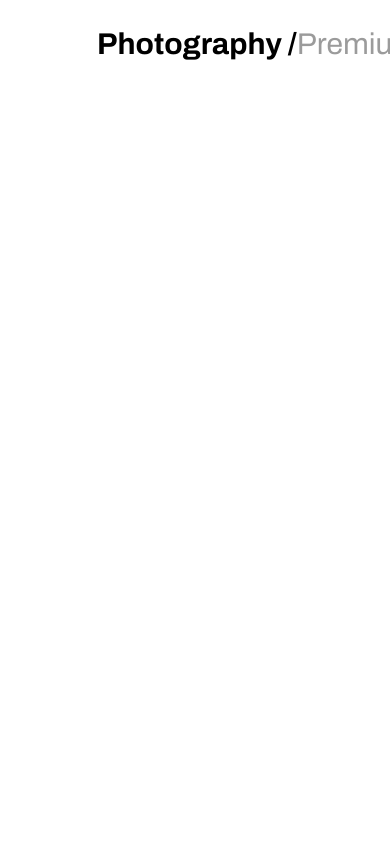
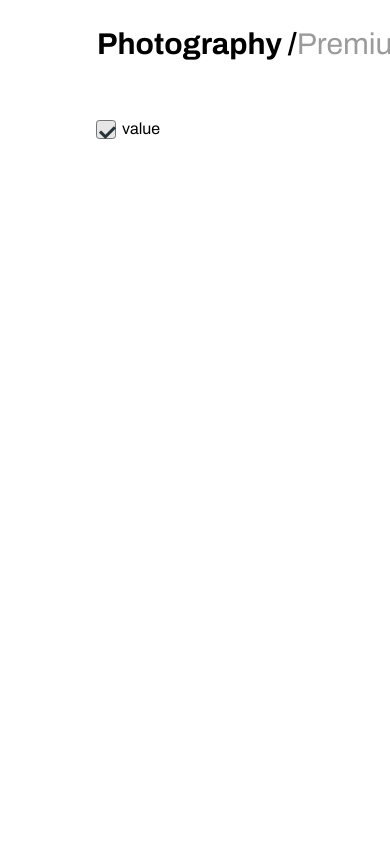
Before and after one commit to JGP84/challenge-bokokode, a React (Create React App) app: page / in a window 390 px wide. Shown: the part 1320-2164 px from the top of the page. Built offline with nearby package versions, Linux system fonts and the light colour scheme.

Commit message:
add responsive grid

```diff
--- /dev/null
+++ b/src/components/Checkbox.jsx
@@ -0,0 +1,96 @@
+import React from "react";
+import styled, { keyframes } from "styled-components";
+
+const Input = styled.input`
+  height: 0;
+  width: 0;
+  opacity: 0;
+  z-index: -1;
+`;
+
+const Label = styled.label`
+  position: relative;
+  display: inline-block;
+  cursor: ${props => (props.disabled ? "not-allowed" : "pointer")};
+  /* margin: 0.6em 1em; */
+  margin-left: 25px;
+`;
+
+const rotate = keyframes`
+ from {
+    opacity: 0;
+    transform: rotate(0deg);
+  }
+  to {
+    opacity: 1;
+    transform: rotate(45deg);
+  }
+`;
+
+const Indicator = styled.div`
+  width: 1.2em;
+  height: 1.2em;
+  background: #e6e6e6;
+  position: absolute;
+  top: 0em;
+  left: -1.6em;
+  border: 1px solid #757575;
+  border-radius: 0.2em;
+
+  ${Input}:not(:disabled):checked & {
+    background: #d1d1d1;
+  }
+
+  ${Label}:hover & {
+    background: #ccc;
+  }
+
+  &::after {
+    content: "";
+    position: absolute;
+    display: none;
+  }
+
+  ${Input}:checked + &::after {
+    display: block;
+    top: 0.1em;
+    left: 0.35em;
+    width: 35%;
+    height: 70%;
+    border: solid #263238;
+    border-width: 0 0.2em 0.2em 0;
+    animation-name: ${rotate};
+    animation-duration: 0.3s;
+    animation-fill-mode: forwards;
+  }
+
+  &::disabled {
+    cursor: not-allowed;
+  }
+`;
+
+export default function Checkbox({
+  value,
+  checked,
+  onChange,
+  name,
+  id,
+  label,
+  disabled
+}) {
+  return (
+    <Label htmlFor={id} disabled={disabled}>
+      {label}
+      <Input
+        id={id}
+        type="checkbox"
+        name={name}
+        value={value}
+        disabled={disabled}
+        checked={checked}
+        onChange={onChange}
+      />
+      <Indicator />
+    </Label>
+  );
+}
--- a/src/components/Main.jsx
+++ b/src/components/Main.jsx
@@ -1,5 +1,12 @@
-import React from "react";
+import React, { useState } from "react";
 import styled from "styled-components";
+import Checkbox from "./Checkbox";
+
+
+// Responsive
+const media = {
+mobile: '@media(max-width: 414px)'
+}
 
 const WrapperHeader = styled.div`
   display: flex;
@@ -32,7 +39,7 @@ const TitleSorts = styled.text`
 const Row = styled.div`
   max-width: 1266px;
   display: flex;
-  justify-content: end;
+  justify-content: space-between;
   margin-left: 97px;
   /*  background: blue; */
 `;
@@ -40,23 +47,42 @@ const Row = styled.div`
 const ColumnCheckboxes = styled.div`
   display: flex;
   flex-direction: column;
+  background: red;
+  width: 300px;
+
+  ${media.mobile}{
+    width: 0px;
+  }
+
 `;
-const Checkbox = styled.div`
+const WrapperCheckbox = styled.div`
   max-width: 327px;
   display: flex;
   flex-direction: column;
-  /* background: red; */
+  background: yellow;
 `;
 
 const GridProducts = styled.div`
   display: grid;
-  /* grid-template-columns: repeat(3, 1fr); */
-  /* grid-template-columns: repeat(auto-fill, minmax(283.02px, 1fr));
-  gap: 48px;  */
+  /* gap: 1rem;
+  grid-auto-rows: 22rem;
+  grid-template-columns: repeat(auto-fill, minmax(15rem, 1fr)); */
+  /* grid-auto-rows: 514px;
+  grid-template-columns: repeat(auto-fill, minmax(283.02px, 1fr)); */
   grid-template-columns: repeat(3, 283.02px);
-  grid-template-rows: repeat(2, 514px);
+ /*  grid-template-columns: repeat(auto-fill, minmax( 1fr, 283.02px)); */
+  /* grid-template-columns: repeat(auto-fill, minmax( 200px, auto)); */
+ /*  grid-template-columns: repeat(auto-fill, minmax( 200px, 1fr)); */
+  /* grid-template-rows: repeat(2, 514px);  */
+  grid-auto-rows: 514px;
   column-gap: 48px;
   row-gap: 52.55px;
+
+  ${media.mobile}{
+    grid-template-columns: 1fr;
+    grid-template-rows: 362px;
+    row-gap: 40px;
+  }
 `;
 
 const CardProduct = styled.div`
@@ -69,6 +95,11 @@ const CardProduct = styled.div`
   display: flex;
   flex-direction: column;
   align-items: flex-center;
+
+  ${media.mobile}{
+    width: 362px;
+  height: 661px;
+  }
 `;
 const ButtonCart = styled.button`
   width: 100%;
@@ -90,6 +121,12 @@ const ImgProduct = styled.img`
   width: 283.02px;
   height: 352.72px;
   object-fit: cover;
+
+  ${media.mobile}{
+    width: 362px;
+  height: 661px;
+  object-fit: cover;
+  }
 `;
 const WrapperText = styled.div`
   width: 283.02px;
@@ -148,7 +185,6 @@ const WrapperBestSeller = styled.div`
   align-items: center;
   margin-top: 6px;
 
-
   background: #ffffff;
 `;
 const TextBestSeller = styled.text`
@@ -159,11 +195,12 @@ const TextBestSeller = styled.text`
   line-height: 22px;
   text-transform: capitalize;
 
-
   color: #000000;
 `;
 
 const Main = () => {
+  const [value, setCheckbox] = useState(true);
+
   return (
     <>
       <WrapperHeader>
@@ -180,8 +217,34 @@ const Main = () => {
 
       <Row>
         <ColumnCheckboxes>
-          <Checkbox></Checkbox>
-          <Checkbox></Checkbox>
+          {/* <Checkbox>
+
+          </Checkbox> */}
+          {/* <WrapperCheckbox>
+            <input
+              type="checkbox"
+              id="coding"
+              name="interest"
+              value="coding"
+              checked
+            ></input>
+          </WrapperCheckbox> */}
+          <WrapperCheckbox>
+          <Checkbox
+              label="value"
+              value={value}
+              checked={value}
+              onChange={({ target }) => setCheckbox(!value)}
+            />
+          </WrapperCheckbox>
+
+          {/*  <Checkbox
+              label="value"
+              value={value}
+              checked={value}
+              onChange={({ target }) => setCheckbox(!value)}
+            /> */}
+          {/* <Checkbox>1</Checkbox> */}
         </ColumnCheckboxes>
         <GridProducts>
           <CardProduct>
```
